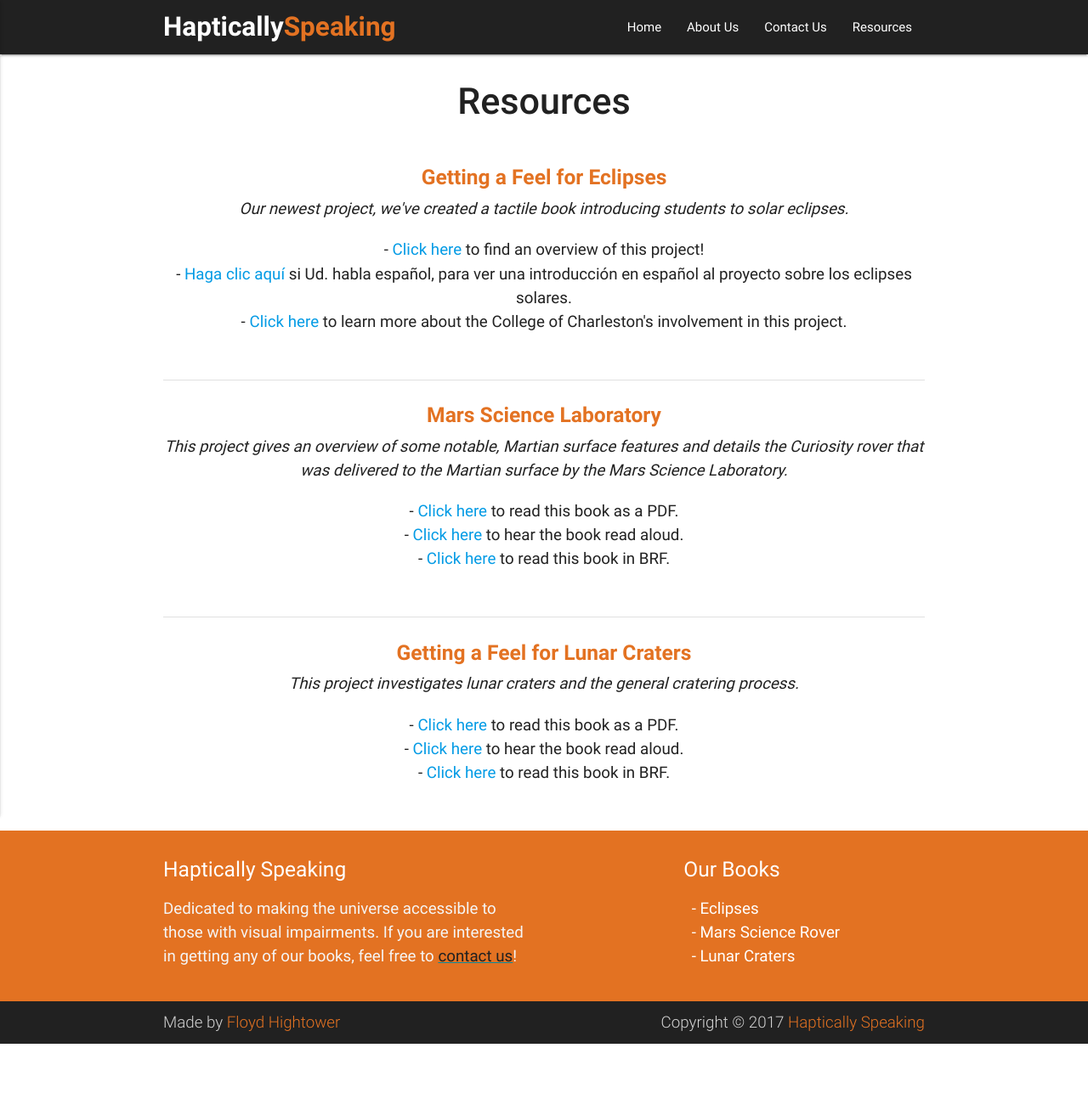
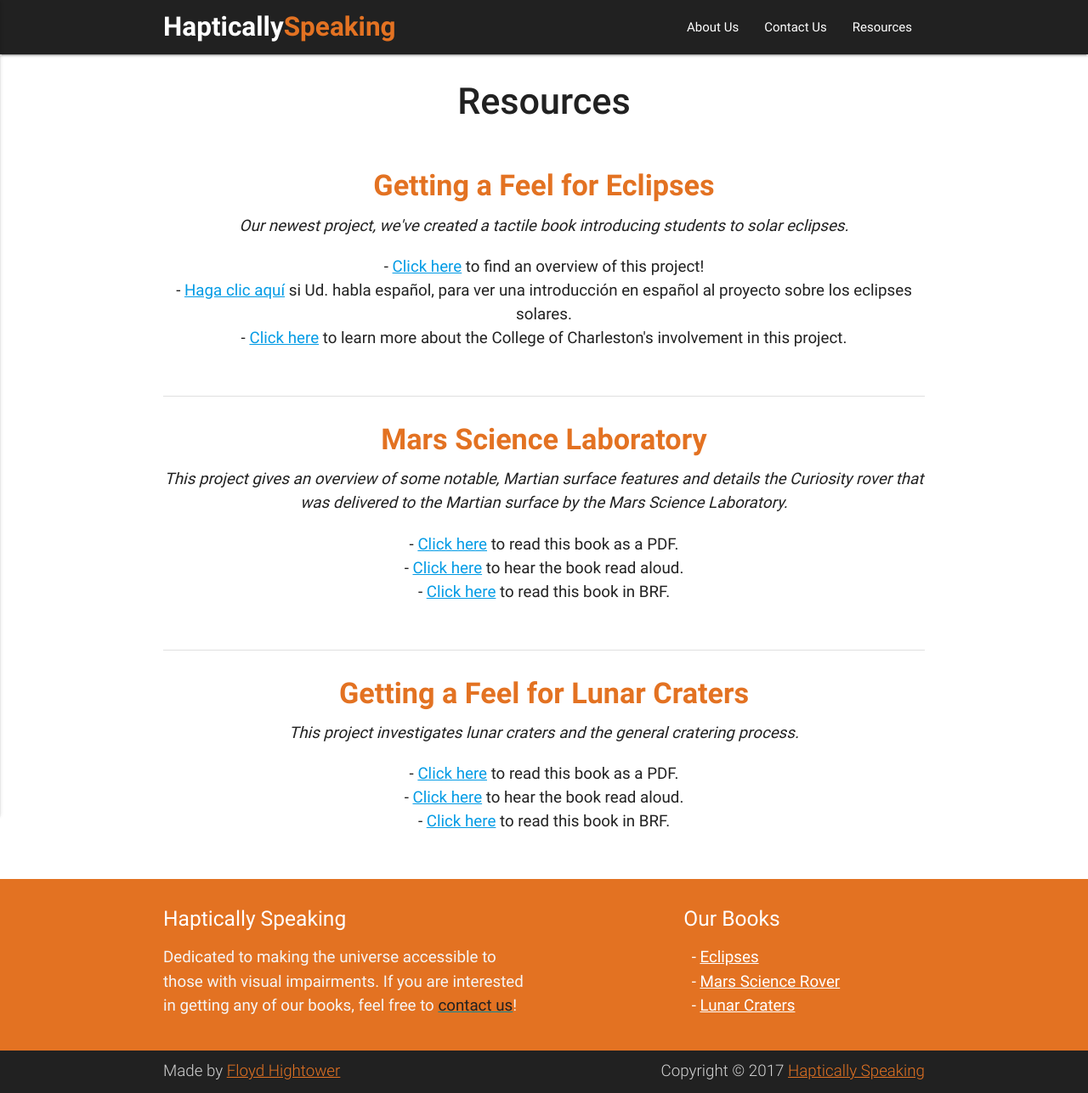
Before and after one commit to hapticallyspeaking/hapticallyspeaking.github.io, a Jekyll site: the page built from resources.md, in a window 1280 px wide. Shown: the whole page at 85% size. Built offline with Jekyll 4.4.1, drawn with Linux system fonts in a browser that asks for light colours; before the commit the page ends 1229 px from its top, so only the background shows below that.

Commit message:
Improving accessibility

```diff
--- a/_includes/footer.html
+++ b/_includes/footer.html
@@ -8,9 +8,9 @@
         <div class="col l4 m4 s12 right">
           <h5 class="white-text">Our Books</h5>
           <ul>
-            <li><a class="white-text" href="/resources#eclipses">&nbsp;&nbsp;- Eclipses</a></li>
-            <li><a class="white-text" href="/resources#mars-science-laboratory">&nbsp;&nbsp;- Mars Science Rover</a></li>
-            <li><a class="white-text" href="/resources#lunar-craters">&nbsp;&nbsp;- Lunar Craters</a></li>
+            <li>&nbsp;&nbsp;- <a class="white-text" href="/resources#eclipses">Eclipses</a></li>
+            <li>&nbsp;&nbsp;- <a class="white-text" href="/resources#mars-science-laboratory">Mars Science Rover</a></li>
+            <li>&nbsp;&nbsp;- <a class="white-text" href="/resources#lunar-craters">Lunar Craters</a></li>
           </ul>
         </div>
         <!-- <div class="col l3 s12">
--- a/_includes/header.html
+++ b/_includes/header.html
@@ -4,7 +4,6 @@
     {% assign page_paths = site.header_pages | default: default_paths %}
 
           <ul class="right hide-on-med-and-down">
-            <li><a href="{{ "/" | relative_url }}">Home </a></li>
             {% if page_paths %}
                 {% for path in page_paths %}
                     {% assign my_page = site.pages | where: "path", path | first %}
@@ -16,8 +15,7 @@
           </ul>
 
           <ul id="nav-mobile" class="side-nav">
-            <li><a href="#">Home</a></li>
-                            {% if page_paths %}
+            {% if page_paths %}
                 {% for path in page_paths %}
                     {% assign my_page = site.pages | where: "path", path | first %}
                     {% if my_page.title %}
--- a/_layouts/home.html
+++ b/_layouts/home.html
@@ -11,7 +11,7 @@ layout: default
       </div>
 
       <div class="row center">
-        <a href="http://hapticallyspeaking.com/resources/" id="resources-button" class="btn-large waves-effect waves-light" style="background-color: #E37222">View Resources</a>
+        <a href="http://hapticallyspeaking.com/resources/" id="resources-button" class="btn-large" style="background-color: #E37222">View Resources</a>
       </div>
       <br><br>
 
--- a/_sass/main.scss
+++ b/_sass/main.scss
@@ -5,6 +5,12 @@ body {
 }
 h1, h2, h3, h4, h5, h6 {
     -webkit-font-smoothing: antialiased;
+}
+a {
+    text-decoration: underline;
+
+  // Gets rid of tap active state
+  -webkit-tap-highlight-color: transparent;
 }
 .icon-block {
   padding: 0 15px;
--- a/_sass/materialize/components/_navbar.scss
+++ b/_sass/materialize/components/_navbar.scss
@@ -63,6 +63,7 @@ nav {
     display: inline-block;
     font-size: $navbar-brand-font-size;
     padding: 0;
+    text-decoration: none;
 
     &.center {
       left: 50%;
@@ -127,6 +128,7 @@ nav {
       display: block;
       padding: 0 15px;
       cursor: pointer;
+      text-decoration: none;
 
       &.btn, &.btn-large, &.btn-flat, &.btn-floating {
         margin-top: -2px;
@@ -140,11 +142,11 @@ nav {
       }
 
       &:hover {
-        /*color: color("grey", "darken-4");
-        background-color: color("grey", "darken-1");
+        color: color("grey", "darken-4");
+        background-color: #fefefe;
         transition: color .6s;
-        transition: background-color .3s;*/
-        background-color: rgba(0,0,0,.3);
+        transition: background-color .3s;
+        /*background-color: rgba(0,0,0,.3);*/
       }
     }
 
--- a/resources.md
+++ b/resources.md
@@ -8,7 +8,7 @@ permalink: /resources/
 
 <div class="section">
     <div id="eclipses" class="row center">
-        <h5 style="color: #E37222"><b>Getting a Feel for Eclipses</b></h5>
+        <h4 style="color: #E37222"><b>Getting a Feel for Eclipses</b></h4>
         <i>Our newest project, we've created a tactile book introducing students to solar eclipses.</i>
     </div>
     <div class="row center">
@@ -28,7 +28,7 @@ permalink: /resources/
 <div class="divider"></div>
 <div class="section">
     <div id="mars-science-laboratory" class="row center">
-        <h5 style="color: #E37222"><b>Mars Science Laboratory</b></h5>
+        <h4 style="color: #E37222"><b>Mars Science Laboratory</b></h4>
         <i>This project gives an overview of some notable, Martian surface features and details the Curiosity rover that was delivered to the Martian surface by the Mars Science Laboratory.</i>
     </div>
     <div class="row center">
@@ -48,7 +48,7 @@ permalink: /resources/
 <div class="divider"></div>
 <div class="section">
     <div id="lunar-craters" class="row center">
-        <h5 style="color: #E37222"><b>Getting a Feel for Lunar Craters</b></h5>
+        <h4 style="color: #E37222"><b>Getting a Feel for Lunar Craters</b></h4>
         <i>This project investigates lunar craters and the general cratering process.</i>
     </div>
     <div class="row center">
```
